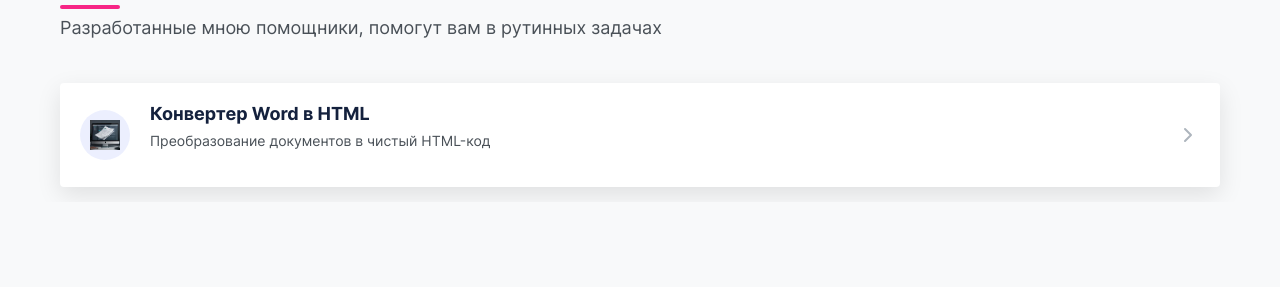
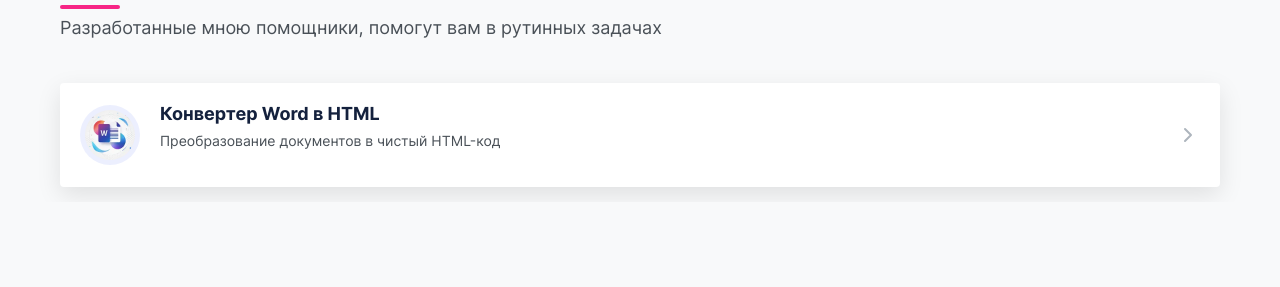
Before and after one commit to PrivateSeo/privateseo.github.io, a Jekyll site: the page built from index.html, in a window 1280 px wide and 1400 px high, scrolled down 4332 px. Shown: the part 155-442 px from the top of the window. Built offline with Jekyll 4.4.1, drawn with Linux system fonts in a browser that asks for light colours.

Commit message:
корректировки по инструментам

```diff
--- a/css/main.css
+++ b/css/main.css
@@ -2134,8 +2134,8 @@ ul {
 }
 
 .tools-list__icon {
-  width: 50px;
-  height: 50px;
+  width: 60px;
+  height: 60px;
   background-color: rgba(67, 97, 238, 0.1);
   border-radius: 50%;
   display: flex;
@@ -2146,8 +2146,9 @@ ul {
 }
 
 .tools-list__icon img {
-  width: 30px;
-  height: 30px;
+  width: 50px;
+  height: 50px;
+  border-radius:50%;
 }
 
 .tools-list__content {
```
Also changed, not shown: images/word-html-convert.webp.
